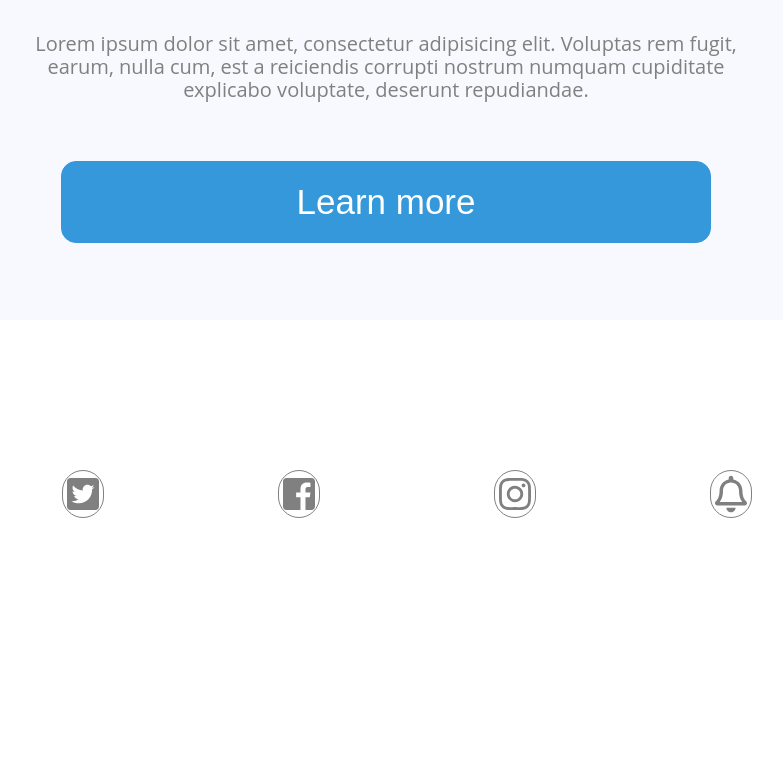
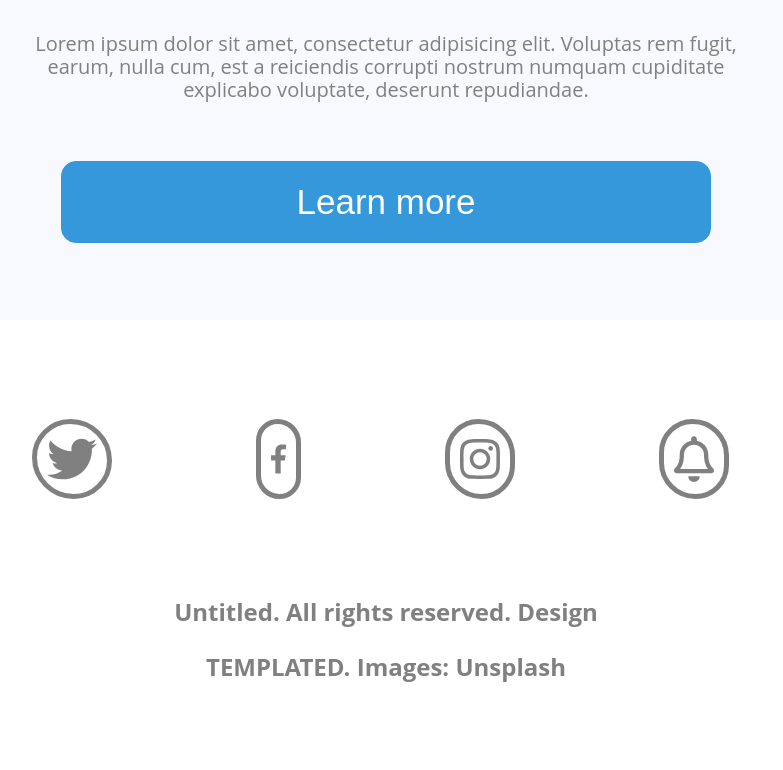
Before and after one commit to castroabigail/responsivescritorio, a plain HTML site: page index.html in a window 1280 px wide. Shown: the part 5580-6350 px from the top of the page, without its empty margins (254-1037 px from the left). Before the commit the page ends 6300 px from the top, so only its background shows below. Drawn offline with Linux system fonts and the light colour scheme.

Commit message:
complete footer con iconos, texto y css

```diff
--- a/css/style.css
+++ b/css/style.css
@@ -163,18 +163,31 @@ h1{
 }
 .seccion5{
 
-	height: 400px;
+	height: 450px;
 }
+/*
 #iconos{
 	color: gray;
 	display: block-inline;
 	margin:auto;
-	margin-left: 170px;
+	margin-left: 140px;
 	margin-top: 150px;
-	border: solid 1px gray;
-	border-radius: 100px;
+	border: solid 2px gray;
+	border-radius: 300px;
 	padding: 4px;
-
-
-
+}*/
+#iconos{
+	display: block-inline;
+	margin:auto;
+	border-radius: 180px;
+	margin-top: 10%;
+	margin-left: 140px;
+	border-radius: 350px 380px;
+	border: solid 5px gray;
+	padding: 10px;
+	color: gray;
 }
+.untitled{
+	margin-top: 10%;
+	color: gray;
+}
--- a/index.html
+++ b/index.html
@@ -91,11 +91,12 @@
 			</div>
 			<div class="row">
 				<section class="col-12 seccion5">
-				<i class="fab fa-twitter-square fa-3x" id="iconos"></i>
-				<i class="fab fa-facebook-square fa-3x" id="iconos"></i>
-				<i class="fab fa-instagram fa-3x" id="iconos"></i>
-				<i class="far fa-bell fa-3x" id="iconos"></i>
-
+				<i class="fab fa-twitter fa-5x" id="iconos"></i>
+				<i class="fab fa-facebook-f fa-5x" id="iconos"></i>
+				<i class="fab fa-instagram fa-5x" id="iconos"></i>
+				<i class="far fa-bell fa-5x" id="iconos"></i>
+				<h2 class="untitled text-center">Untitled. All rights reserved. Design <br><br>
+				TEMPLATED. Images: Unsplash</h2>
 				</section>
 			</div>
 
```
